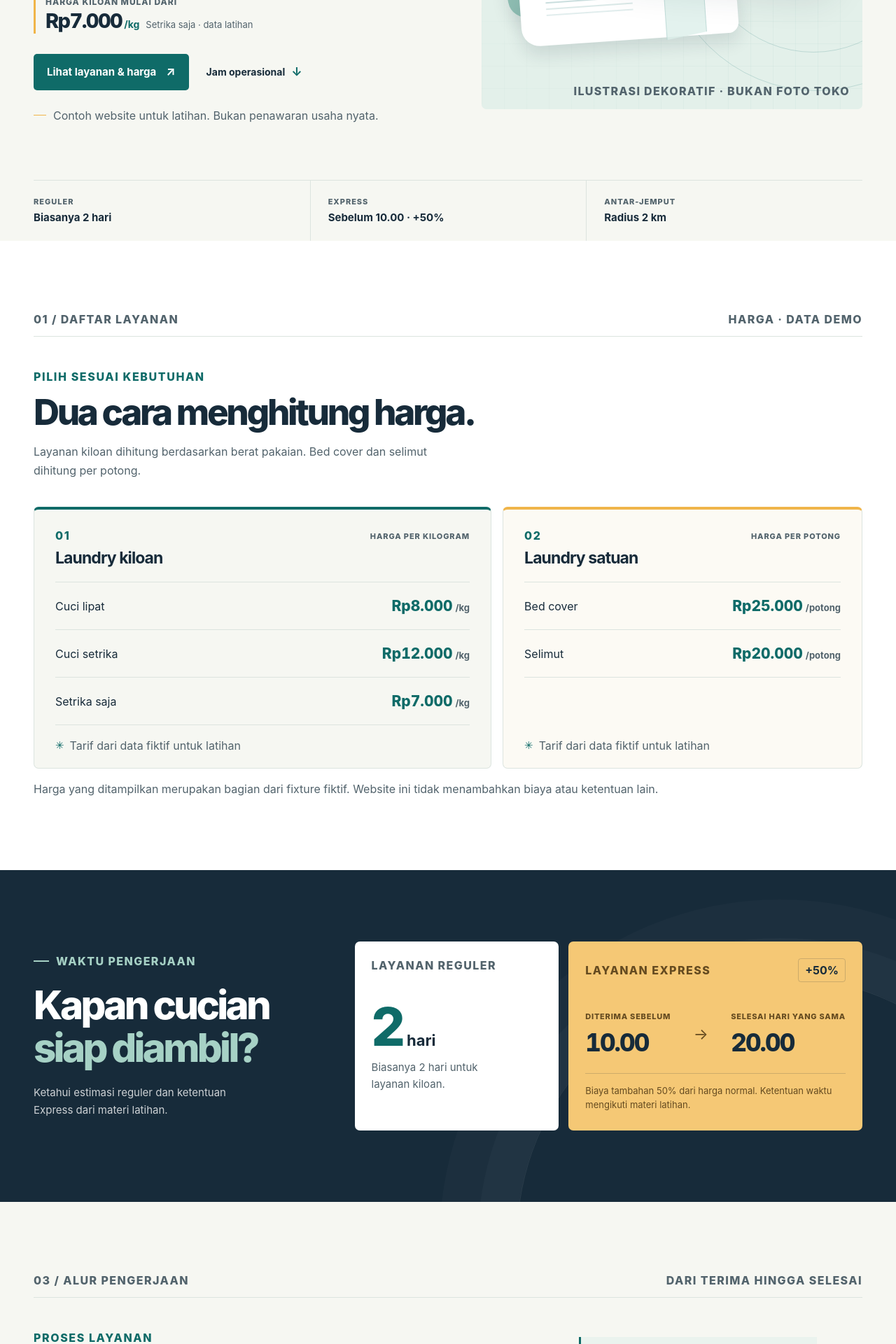
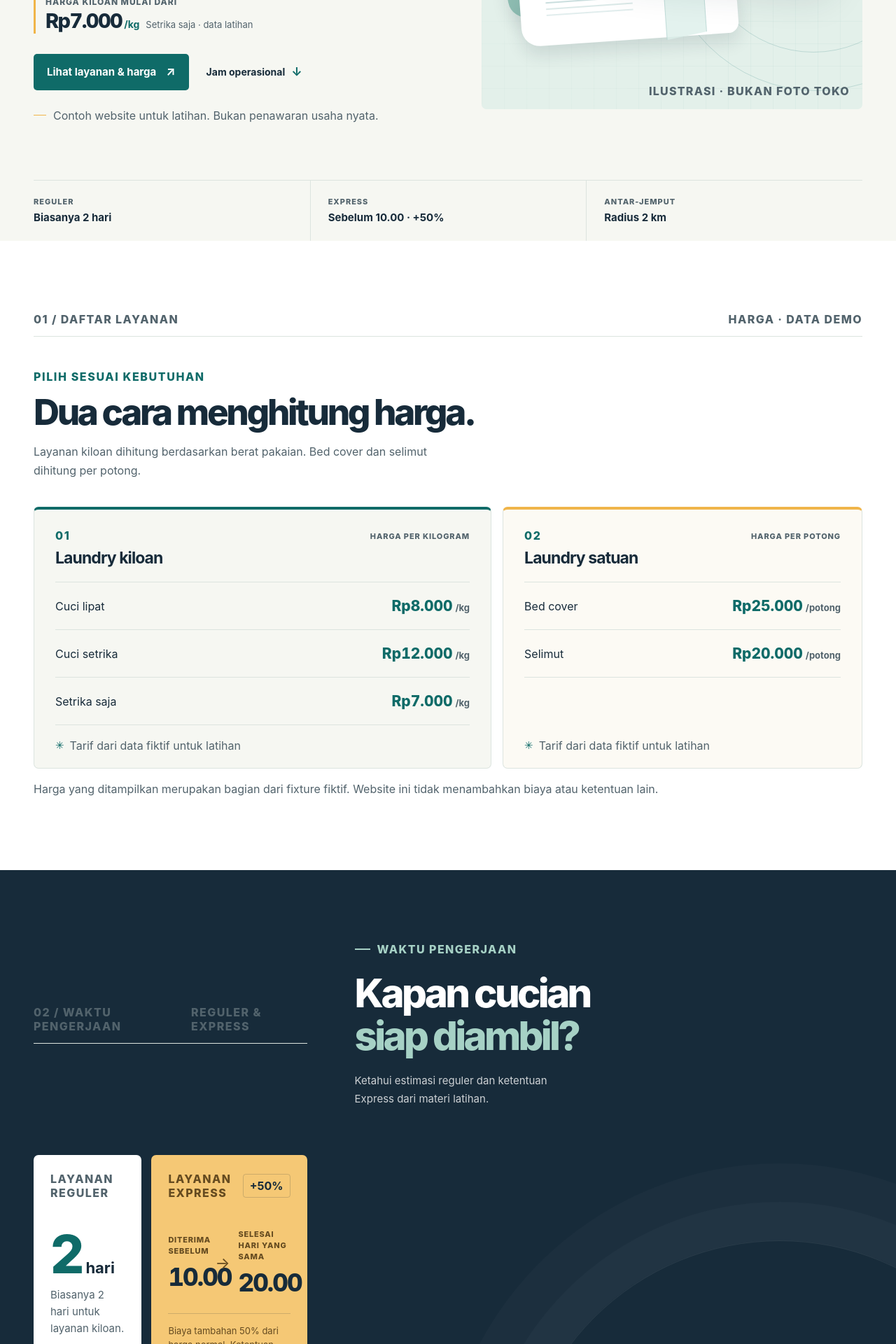
Before and after one commit to kannaryukkei/laundry-ceria-website, a React (Vite) app: page / in a window 1280 px wide. Shown: the part 560-2480 px from the top of the page at 70% size. Built offline with nearby package versions, Linux system fonts and the light colour scheme.

Commit message:
refine(a4): complete section rhythm and hero disclosure

```diff
--- a/src/App.tsx
+++ b/src/App.tsx
@@ -108,7 +108,7 @@ function HeroIllustration() {
           <span>PER KILOGRAM</span>
         </div>
       </div>
-      <span className="art-caption" data-qa-role="disclosure">ILUSTRASI DEKORATIF · BUKAN FOTO TOKO</span>
+      <span className="art-caption" data-qa-role="disclosure">ILUSTRASI · BUKAN FOTO TOKO</span>
     </div>
   );
 }
@@ -227,6 +227,10 @@ function Turnaround() {
   return (
     <section className="section turnaround-section" id="turnaround">
       <div className="container turnaround-layout">
+        <div className="section-topline section-topline-dark" data-qa-role="metadata">
+          <span>02 / WAKTU PENGERJAAN</span>
+          <span>REGULER & EXPRESS</span>
+        </div>
         <div className="turnaround-copy">
           <p className="eyebrow eyebrow-light" data-qa-role="metadata">WAKTU PENGERJAAN</p>
           <h2>Kapan cucian<br /><em>siap diambil?</em></h2>
@@ -309,6 +313,10 @@ function PickupDelivery() {
   return (
     <section className="section pickup-section" id="pickup-delivery">
       <div className="container pickup-layout">
+        <div className="section-topline" data-qa-role="metadata">
+          <span>04 / ANTAR-JEMPUT</span>
+          <span>RADIUS & BIAYA</span>
+        </div>
         <div className="pickup-copy">
           <p className="eyebrow" data-qa-role="metadata">ANTAR-JEMPUT SEKITAR TOKO</p>
           <h2>Masih dalam<br /><em>jangkauan.</em></h2>
```
